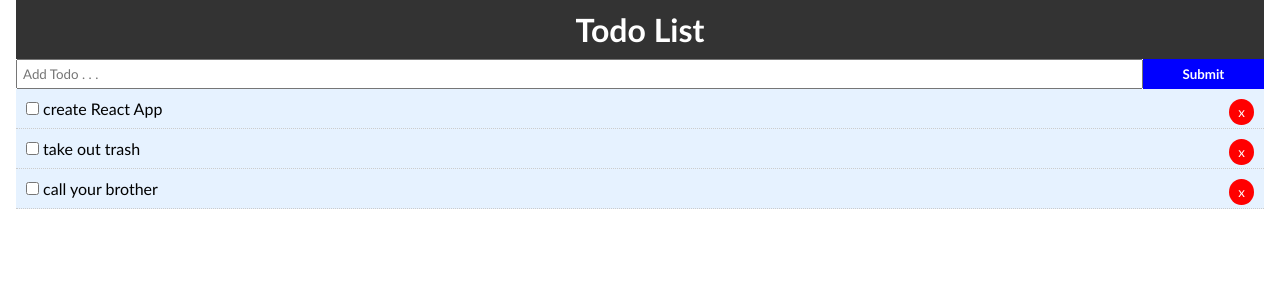
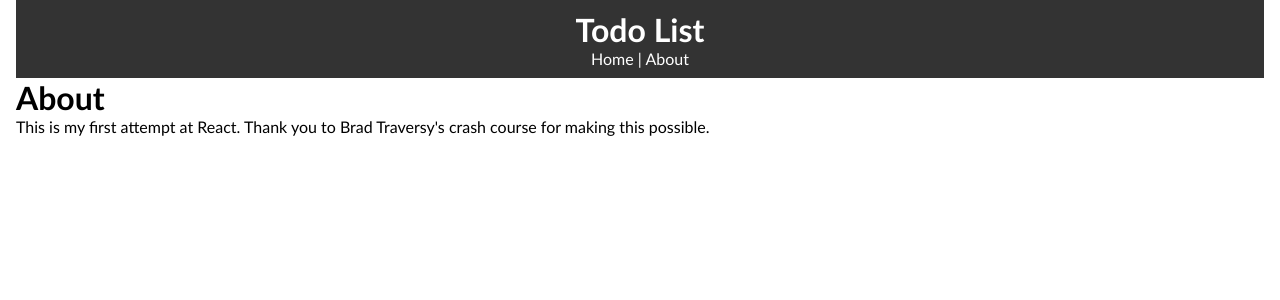
Before and after one commit to NaumanSir/todo_app, a React (Create React App) app: page /about in a window 1280 px wide. Shown: the top 300 px of the page. Built offline with nearby package versions, Linux system fonts and the light colour scheme.

Commit message:
added routing with an About page

```diff
--- a/package.json
+++ b/package.json
@@ -5,6 +5,7 @@
   "dependencies": {
     "react": "^16.8.1",
     "react-dom": "^16.8.1",
+    "react-router-dom": "^4.3.1",
     "react-scripts": "2.1.3",
     "uuid": "^3.3.2"
   },
--- a/src/App.js
+++ b/src/App.js
@@ -1,7 +1,9 @@
 import React, { Component } from 'react';
+import { BrowserRouter as Router, Route } from 'react-router-dom';
 import Header from './components/layout/Header';
 import Todos from './components/Todos';
 import AddTodo from './components/AddTodo';
+import About from './components/pages/About';
 import uuid from 'uuid';
 import './App.css';
 
@@ -57,13 +59,20 @@ class App extends Component {
   render() {
     // console.log(this.state.todos)
     return (
+      <Router>
         <div className="App">
           <div className="container">
             <Header />
+            <Route exact path="/" render={props => (
+              <React.Fragment>
                 <AddTodo addTodo={this.addTodo} />
                 <Todos todos={this.state.todos} markComplete={this.markComplete} delTodo={this.delTodo} />
+              </React.Fragment>
+            )} />
+            <Route path="/about" component={About} />
           </div>
         </div>
+      </Router>
     );
   }
 }
--- a/src/components/layout/Header.js
+++ b/src/components/layout/Header.js
@@ -1,10 +1,12 @@
-import React from 'react'
+import React from 'react';
+import { Link } from 'react-router-dom';
 
 export default function Header() {
   return (
     <div>
       <header style={headerStyle}>
           <h1>Todo List</h1>
+          <Link style={linkStyle} to="/">Home</Link> | <Link style={linkStyle} to="/about">About</Link>
       </header>
     </div>
   )
@@ -16,3 +18,8 @@ const headerStyle = {
     textAlign: 'center',
     padding: '10px'
 }
+
+const linkStyle = {
+  color: 'white',
+  textDecoration: 'none'
+}
--- /dev/null
+++ b/src/components/pages/About.js
@@ -0,0 +1,10 @@
+import React from 'react'
+
+export default function About() {
+  return (
+    <React.Fragment>
+      <h1>About</h1>
+      <p>This is my first attempt at React. Thank you to Brad Traversy's crash course for making this possible.</p>
+    </React.Fragment>
+  )
+}
```
Also changed, not shown: 1 other file (tests, documents, lock files or other folders). Lines whose indentation alone changed are shown as unchanged.
